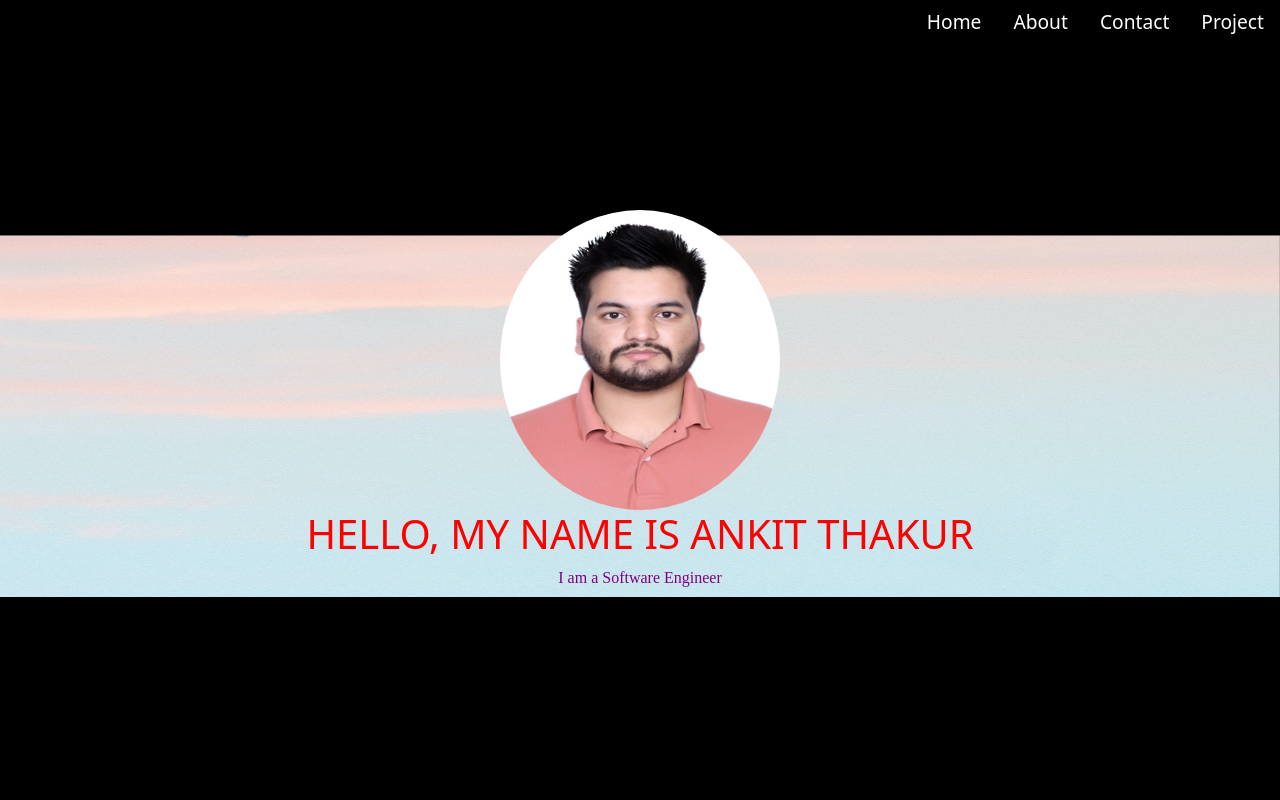
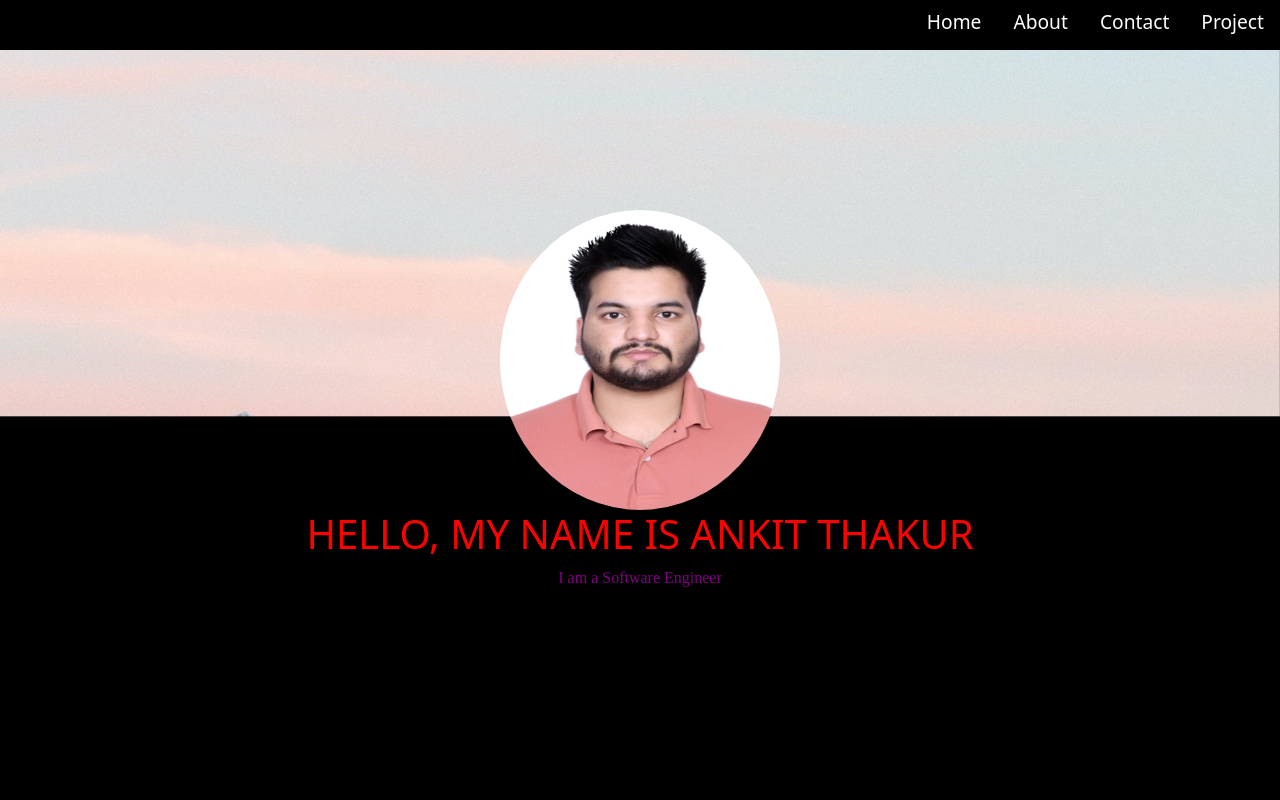
Before and after one commit to Ankitthakur2/Web-Portfolio, a React (Create React App) app: page / in a window 1280 px wide. Shown: the top 800 px of the page. Built offline with nearby package versions, Linux system fonts and the light colour scheme; the HTML template or start-up script is replaced by a standard one; a web font is replaced by a local one.

Commit message:
Update HeroimgStyles.css

```diff
--- a/src/components/HeroimgStyles.css
+++ b/src/components/HeroimgStyles.css
@@ -48,17 +48,15 @@
 }
 
 .up-down-animation {
-  animation: flipUpDown 5s infinite;
+  animation: moveUpDown 2s alternate infinite;
+  transform-origin: center;
 }
 
-@keyframes flipUpDown {
+@keyframes moveUpDown {
   0% {
-    transform: scaleY(1);
-  }
-  50% {
-    transform: scaleY(-1);
+    transform: translateY(0);
   }
   100% {
-    transform: scaleY(1);
+    transform: translateY(-50%);
   }
 }
```
